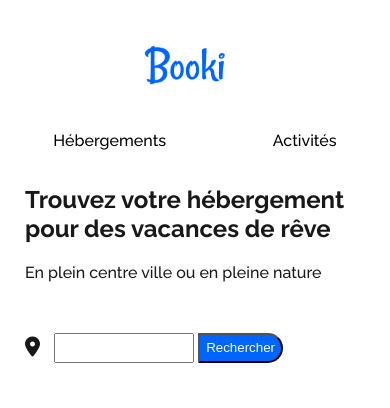
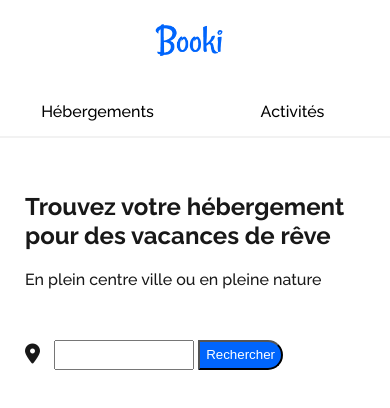
Before and after one commit to 404Azuro/P2_baylejulien_code, a plain HTML site: page index.html in a window 390 px wide. Drawn offline with Linux system fonts and the light colour scheme.

Commit message:
Header terminé

```diff
--- a/css/style.css
+++ b/css/style.css
@@ -1,17 +1,13 @@
-:root
-{
-    --navbar-border: 2px solid rgb(0, 101, 252);
-    --navbar-separator-color: red;
-}
-
 body
 {
     font-family: 'Raleway', sans-serif;
     font-size: medium;
     color: #181818;
     font-weight: 500;
+    margin-left: 25px;
+    margin-right: 0px;
+    margin-top: 0px;
     width: auto;
-    margin-left: 25px;
 }
 
 
@@ -29,27 +25,32 @@ header
     width: 127px;
     height: 60px;
     margin-top: 35px;
-    margin-left: 25px;
+    margin-left: 45px;
     margin-bottom: 20px;
 }
-
 
 .navbar-menu
 {
     list-style-type: none;
     display: flex;
-    align-items: center;
-    margin: 0;
-    padding: 0;
     width: 100%;
     justify-content: flex-end;
+    margin-top: 0px;
 }
 
 .navbar-item
 {
-    margin-right: 50px;
+    width: 180px;
+    text-align: center;
+    border-top: 2px solid rgb(0, 101, 252);
+    padding-top: 50px;
 }
 
+.navbar-item:not(:hover)
+{
+    border-top: none;
+    padding-top: 52px;
+}
 
 .navbar-item a
 {
@@ -58,32 +59,16 @@ header
 }
 
 
-#accomodation :hover
+.navbar-item :hover
 {
-    padding-top: 50px;
     color: rgb(0, 101, 252);
 }
 
-#activities :hover
+.navbar-link
 {
-    padding-top: 50px;
-    color: rgb(0, 101, 252);
+    position: relative;
+    width: 100%;
 }
-
-#accomodation :focus
-{
-    color: rgb(0, 101, 252);
-    padding-top: 56px;
-    border-top: 2px solid rgb(0, 101, 252);
-}
-
-#activities :focus
-{
-    color: rgb(0, 101, 252);
-    padding-top: 56px;
-    border-top: 2px solid rgb(0, 101, 252);
-}
-
 
 /* SECTION 1 */
 
@@ -105,7 +90,6 @@ section
 
 button
 {
-    weight: 40px;
     height: 30px;
     background-color: rgb(0, 101, 252);
     color: #ffffff;
@@ -116,11 +100,12 @@ button
 
 /* Affichage tablettes */
 
-@media screen and (max-width: 992px)
+@media screen and ( max-width: 992px)
 {
     body
     {
-        margin: 0px;
+        margin-left: 0px;
+        font-size: large;
     }
 
     header
@@ -131,57 +116,48 @@ button
         align-items: center;
     }
 
+    #logo
+    {
+        display: flex;
+        justify-content: center;
+    }
 
     .navbar-menu
     {
         width: 100%;
         display: flex;
         justify-content: space-around;
-        height: 50px;
+        height: auto;
+        padding-left: 0px;
     }
 
     .navbar-item
     {
-        margin-right: 0px;
+        border-top: none;
+        width:50%;
+        border-bottom: 3px solid rgb(0, 101, 252);
+        padding-bottom: 20px;
+        margin-bottom: 20px;
+        display: flex;
+        justify-content: center;
+        align-items: center;
+        color: rgb(0, 101, 252);
+        font-weight: 500;
+        font-size: 21px;
     }
 
-
-    #accomodation :focus
+    .navbar-item :hover
     {
-    color: rgb(0, 101, 252);
-    padding-top: 0px;
-    padding-bottom:10px;
-    border-bottom: 2px solid rgb(0, 101, 252);
-    border-top: none;
+        border-bottom: transparent;
+        padding-bottom: 0px;
+        margin-bottom: 0px;
+        font-weight: 700;
     }
 
-    #activities :focus
+    .navbar-item:not(:hover)
     {
-    color: rgb(0, 101, 252);
-    padding-top: 0px;
-    padding-bottom:10px;
-    border-bottom: 2px solid rgb(0, 101, 252);
-    border-top: none;
-    }
-
-    #accomodation :hover
-    {
-    padding-top: 0px;
-    padding-bottom:10px;
-    color: rgb(0, 101, 252);
-    }
-
-    #activities :hover
-    {
-    padding-top: 0px;
-    padding-bottom: 10px;
-    color: rgb(0, 101, 252);
-    }
-
-    #logo
-    {
-        display: flex;
-        justify-content: center;
+        border-bottom: 2px solid #f2f2f2;
+        padding-bottom: 23px;
     }
 }
 
@@ -192,7 +168,8 @@ button
 {
     body
     {
-        margin: 0px;
+
+        font-size: medium;
     }
 
     header
@@ -203,54 +180,55 @@ button
         align-items: center;
     }
 
+    #logo
+    {
+        display: flex;
+        justify-content: center;
+    }
+
+    #logo img
+    {
+    width: 106px;
+    height: 50px;
+    margin-top: 15px;
+    margin-left: 25px;
+    margin-bottom:25px;
+    }
+
     .navbar-menu
     {
         width: 100%;
         display: flex;
         justify-content: space-around;
-        height: 50px;
     }
 
     .navbar-item
     {
-        margin-right: 0px;
+        border-top: none;
+        width: 50%;
+        border-bottom: 3px solid rgb(0, 101, 252);
+        padding-bottom: 13px;
+        margin-bottom: 18px;
+        display: flex;
+        justify-content: center;
+        align-items: center;
+        color: rgb(0, 101, 252);
+        font-weight: 500;
+        font-size: 16px;
+        padding-top: 10px;
+    }
+
+    .navbar-item :hover
+    {
+        font-weight: 500;
+    }
+
+    .navbar-item:not(:hover)
+    {
+        border-bottom: 2px solid #f2f2f2;
+        padding-bottom: 15px;
+        padding-top: 12px;
     }
 
 
-    #accomodation :focus
-    {
-    color: rgb(0, 101, 252);
-    padding-top: 0px;
-    padding-bottom:10px;
-    border-bottom: 2px solid rgb(0, 101, 252);
-    border-top: none;
-    }
-
-    #activities :focus
-    {
-    color: rgb(0, 101, 252);
-    padding-top: 0px;
-    padding-bottom:10px;
-    border-bottom: 2px solid rgb(0, 101, 252);
-    border-top: none;
-    }
-
-    #accomodation :hover
-    {
-    padding-top: 0px;
-    padding-bottom:10px;
-    color: rgb(0, 101, 252);
-    }
-
-    #activities :hover
-    {
-    padding-top: 0px;
-    padding-bottom: 10px;
-    color: rgb(0, 101, 252);
-    }
-
-    #logo
-    {
-        display: flex;
-        justify-content: center;
-    }
+}
--- a/index.html
+++ b/index.html
@@ -23,12 +23,12 @@
             </div>
             <nav class="navbar"></nav>
                 <ul class="navbar-menu">
-                    <li id="accomodation" class="navbar-item">
+                    <li class="navbar-item">
                         <a href="#" class="navbar-link">
                             <span class="navbar-title">Hébergements</span>
                         </a>
                     </li>
-                    <li id="activities" class="navbar-item">
+                    <li class="navbar-item">
                         <a href="#" class="navbar-link">
                             <span class="navbar-title">Activités</span>
                         </a>
@@ -49,6 +49,9 @@
                     <input type="search" id="site-search" name="q" aria-label="Search through site content">
                     <button>Rechercher</button>
                 </div>
+                <div id="filters">
+
+                </div>
             </section>
         </div>
     </body>
```
